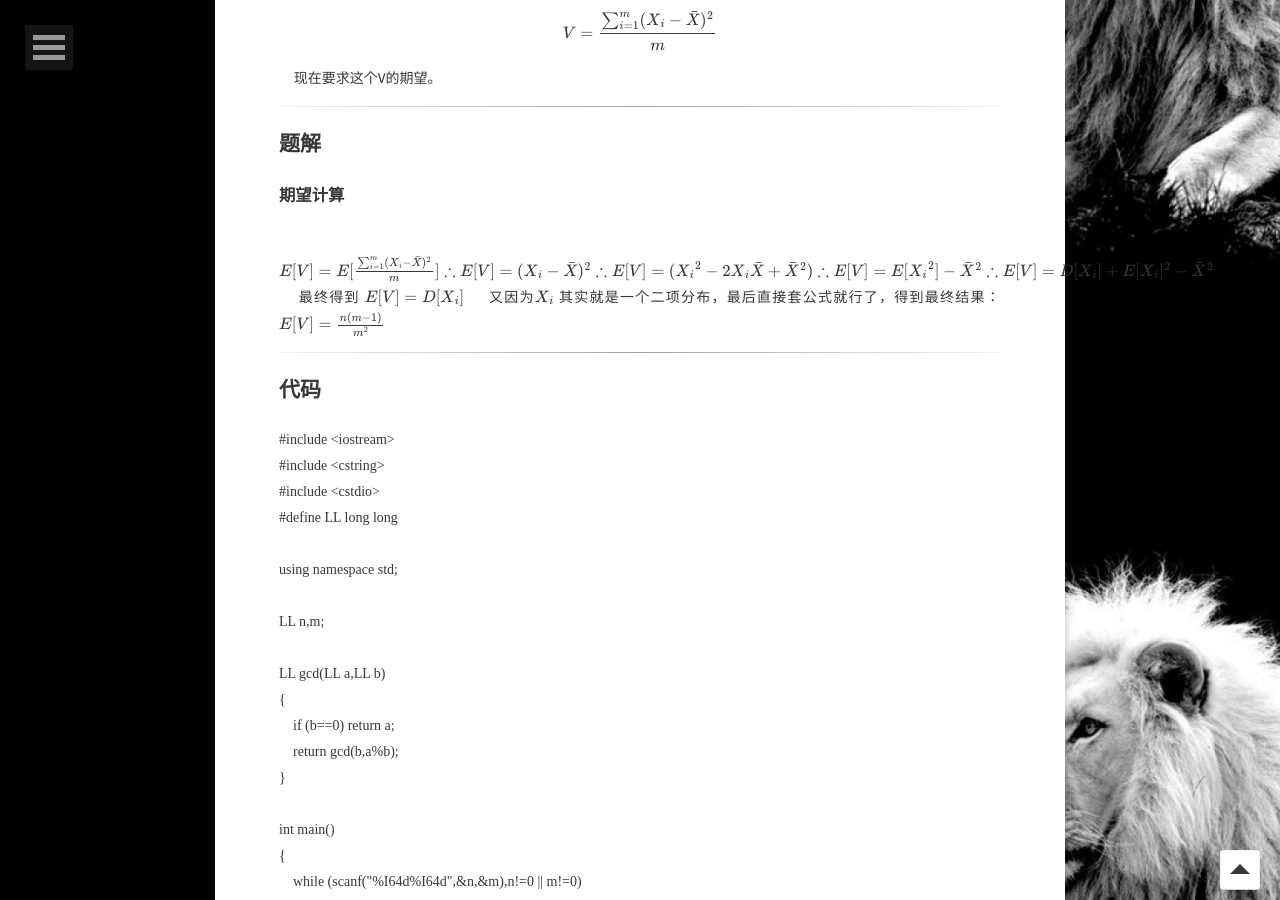
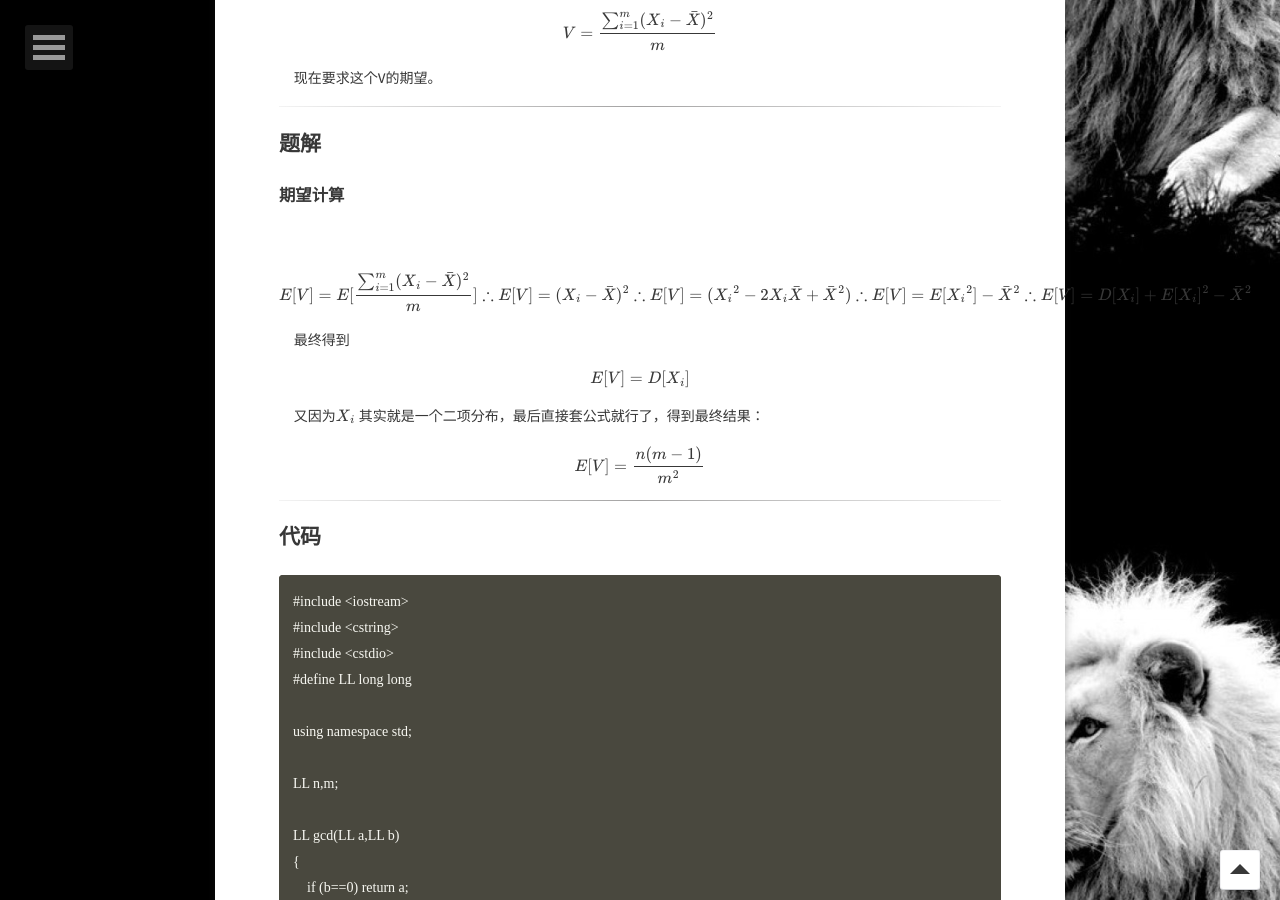
Before and after one commit to BlackWaters/BlackWaters.github.io, a Jekyll site: the page built from _posts/2016-08-31-acm-post.md, in a window 1280 px wide and 900 px high, scrolled down 628 px. Built offline with Jekyll 4.4.1, drawn with Linux system fonts in a browser that asks for light colours; some web fonts are replaced; formulas are drawn with MathJax 3; comment, search, counter and statistics services are not loaded.

Commit message:
Update 2016-08-31-acm-post.md

````diff
--- a/_posts/2016-08-31-acm-post.md
+++ b/_posts/2016-08-31-acm-post.md
@@ -32,30 +32,32 @@ V=\frac{\sum_{i=1}^m(X_i-\bar X)^2}{m}
 ----------
 
 ## 题解
+
 ### 期望计算
 
 &#160;&#160;&#160;&#160;
-$$
+\\[
 E[V]=E[\frac{\sum_{i=1}^m(X_i-\bar X)^2}{m}]  \\
 \therefore  E[V]=(X_i-\bar X)^2   \\
 \therefore E[V]=({X_i}^2-2X_i\bar X+{\bar X}^2) \\
 \therefore E[V]=E[{X_i}^2]-{\bar X}^2 \\
 \therefore E[V]=D[X_i]+E[X_i]^2-{\bar X}^2
-$$
+\\]
 &#160;&#160;&#160;&#160;最终得到
-$$
+\\[
 E[V]=D[X_i]
-$$
+\\]
 &#160;&#160;&#160;&#160;又因为\\(X_i\\) 其实就是一个二项分布，最后直接套公式就行了，得到最终结果：
-$$
+\\[
 E[V]=\frac{n(m-1)}{m^2}
-$$
+\\]
 
 
 ----------
 
 ## 代码
-```C++
+
+```
 #include <iostream>
 #include <cstring>
 #include <cstdio>
````
